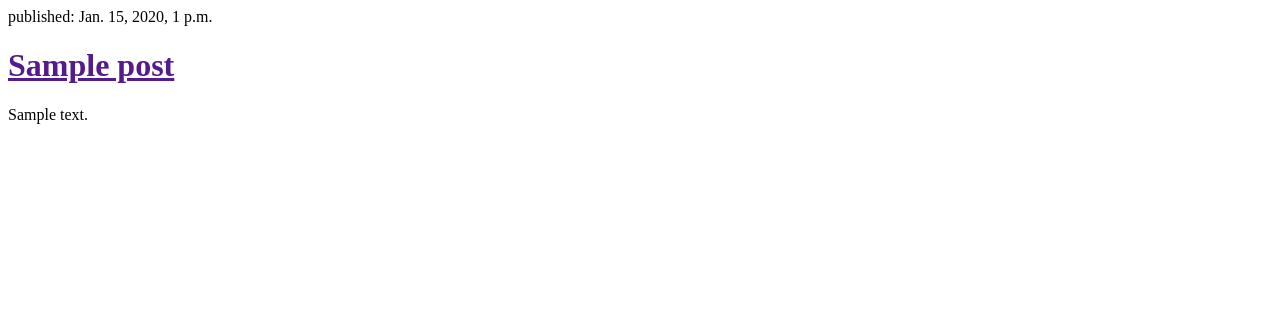
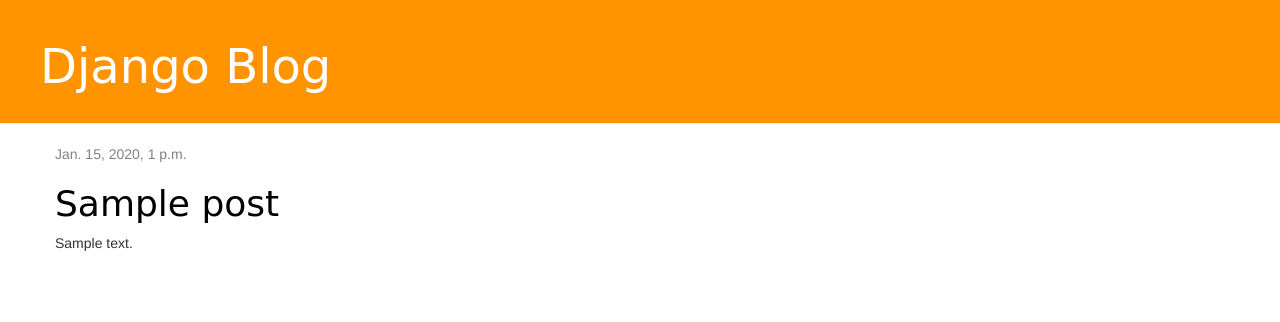
Before and after one commit to LeonidAlekseenko/my-first-blog, a Django app: page / in a window 1280 px wide. Shown: the top 322 px of the page. Run offline with Django 4.2, Linux system fonts and the light colour scheme; tables that the repository leaves empty hold one stand-in row (values such as "Sample post"); some libraries are stand-ins or nearby versions.

Commit message:
blog work

```diff
--- /dev/null
+++ b/mysite/blog/static/css/blog.css
@@ -0,0 +1,46 @@
+.page-header {
+    background-color: #ff9400;
+    margin-top: 0;
+    padding: 20px 20px 20px 40px;
+}
+
+.page-header h1, .page-header h1 a, .page-header h1 a:visited, .page-header h1 a:active {
+    color: #ffffff;
+    font-size: 36pt;
+    text-decoration: none;
+}
+
+.content {
+    margin-left: 40px;
+}
+
+h1, h2, h3, h4 {
+    font-family: 'Lobster', cursive;
+}
+
+.date {
+    color: #828282;
+}
+
+.save {
+    float: right;
+}
+
+.post-form textarea, .post-form input {
+    width: 100%;
+}
+
+.top-menu, .top-menu:hover, .top-menu:visited {
+    color: #ffffff;
+    float: right;
+    font-size: 26pt;
+    margin-right: 20px;
+}
+
+.post {
+    margin-bottom: 70px;
+}
+
+.post h1 a, .post h1 a:visited {
+    color: #000000;
+}
--- /dev/null
+++ b/mysite/blog/templates/blog/base.html
@@ -0,0 +1,26 @@
+{% load static %}
+<html>
+    <head>
+        <title>Django Girls blog</title>
+        <link rel="stylesheet" href="//maxcdn.bootstrapcdn.com/bootstrap/3.2.0/css/bootstrap.min.css">
+        <link rel="stylesheet" href="//maxcdn.bootstrapcdn.com/bootstrap/3.2.0/css/bootstrap-theme.min.css">
+        <link rel="stylesheet" href="{% static 'css/blog.css' %}">
+    </head>
+    <body>
+        <div class="page-header">
+            <h1><a href="/">Django Blog</a></h1>
+        </div>
+        <div class="content container">
+            <div class="row">
+                <div class="col-md-8">
+
+                {% block content %}
+
+
+                {% endblock %}
+
+                </div>
+            </div>
+        </div>
+    </body>
+</html>
--- a/mysite/blog/templates/blog/post_list.html
+++ b/mysite/blog/templates/blog/post_list.html
@@ -1,11 +1,13 @@
-<html>
-    <div>
-        {% for post in posts %}
-        <div>
-            <p>published: {{ post.published_date }}</p>
-            <h1><a href="">{{ post.title }}</a></h1>
-            <p>{{ post.text|linebreaksbr }}</p>
+{% extends 'blog/base.html' %}
+
+{% block content %}
+{% for post in posts %}
+    <div class="post">
+        <div class="date">
+            {{ post.published_date }}
         </div>
-        {% endfor %}
+        <h1><a href="">{{ post.title }}</a></h1>
+        <p>{{ post.text|linebreaksbr }}</p>
     </div>
-</html>
+{% endfor %}
+{% endblock %}
```
